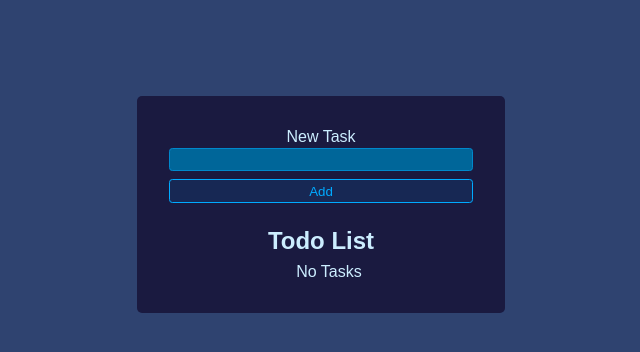
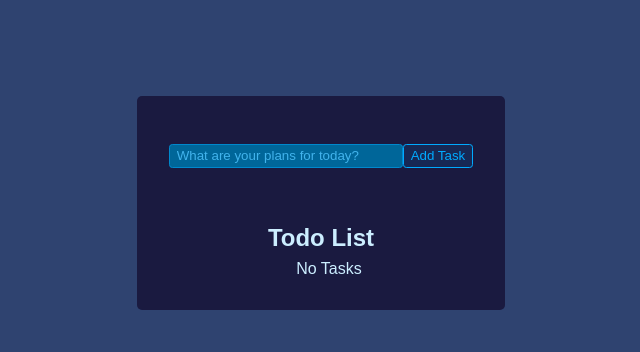
Before and after one commit to MikolajMys/reactProjects, a React (Vite) app in the folder react_todo_list/: page / in a window 1280 px wide. Shown: the top 352 px of the page, without its empty margins (319-959 px from the left). Built offline with nearby package versions, Linux system fonts and the light colour scheme.

Commit message:
visual update

```diff
--- a/react_todo_list/src/NewTaskForm.jsx
+++ b/react_todo_list/src/NewTaskForm.jsx
@@ -14,16 +14,19 @@ export function NewTaskForm({ onSubmit }) {
 
     return (
       <form onSubmit={handleSubmit} className="new-item-form">
-        <div className="form-row">
-          <label htmlFor="item">New Task</label>
+        <div>
+          {/* <label htmlFor="item">New Task</label> */}
           <input
+            className="todo-input"
+            placeholder="What are your plans for today?"
             value={newItem}
             onChange={e => setNewItem(e.target.value)}
             type="text"
             id="item"
           />
+          <button className="btn">Add Task</button>
         </div>
-        <button className="btn">Add</button>
+
       </form>
     )
 }
--- a/react_todo_list/src/styles.css
+++ b/react_todo_list/src/styles.css
@@ -161,3 +161,30 @@ body {
   padding: 2rem;
   border-radius: 5px;
 }
+
+.todo-btn {
+  background: #8758ff;
+  color: #fff;
+  border: none;
+  padding: 0.50rem;
+  cursor: pointer;
+}
+
+.todo-input {
+  outline: none;
+  background: none;
+  border: 1px solid #8758ff;
+  padding: 0.5rem 1rem;
+  margin-top: 1rem;
+  margin-bottom: 2rem;
+  width: 234px;
+  color: #fff;
+}
+
+.todo-input::placeholder {
+  color: hsl(200, 82%, 59%);
+}
+.TodoForm {
+  width: 100%;
+  margin-bottom: 1rem;
+}
```
